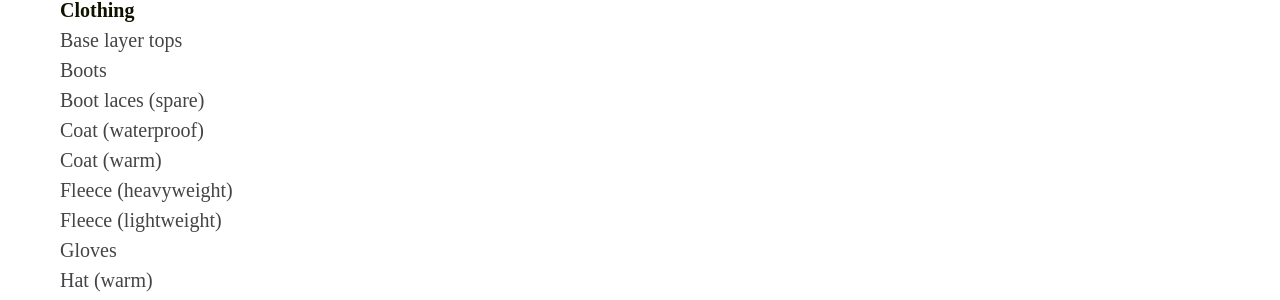
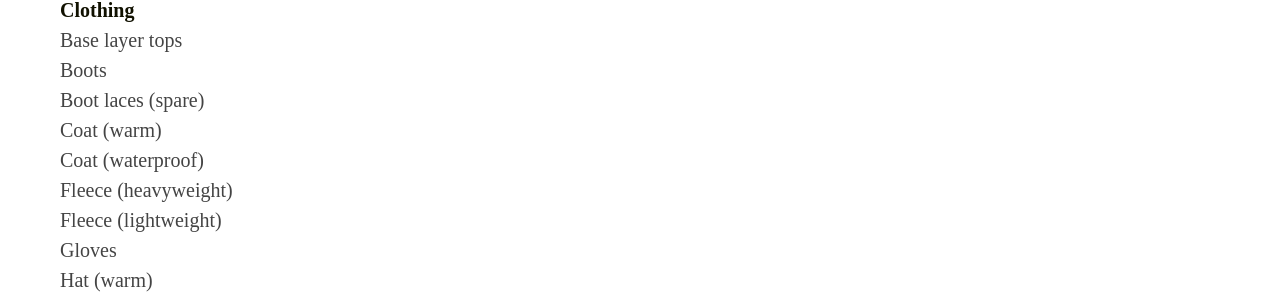
Before and after one commit to danleech/danleech.com, a Jekyll site: the page built from projects/yellowstone-packing-list/index.md, in a window 1280 px wide and 900 px high. Shown: the part 305-605 px from the top of the window. Built offline with Jekyll 4.4.1, drawn with Linux system fonts in a browser that asks for light colours; some web fonts are replaced; Markdown is read by kramdown in place of the engine named in the settings.

Commit message:
Fixed order

```diff
--- a/projects/yellowstone-packing-list/index.md
+++ b/projects/yellowstone-packing-list/index.md
@@ -10,8 +10,8 @@ description: "A comprehensive packing list for a trekking holiday in Yellowstone
 - Base layer tops
 - Boots
 - Boot laces (spare)
+- Coat (warm)
 - Coat (waterproof)
-- Coat (warm)
 - Fleece (heavyweight)
 - Fleece (lightweight)
 - Gloves
```
